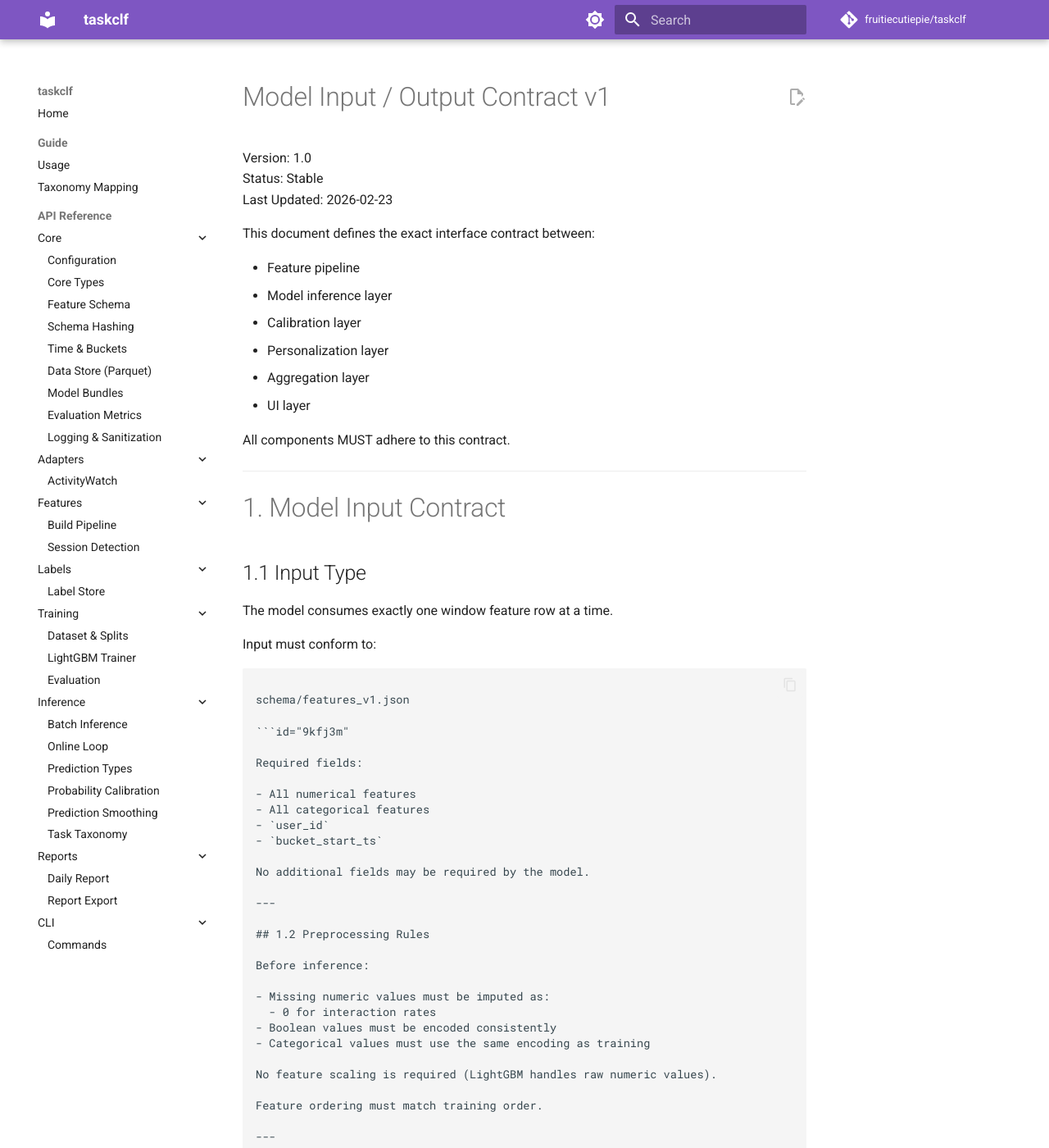
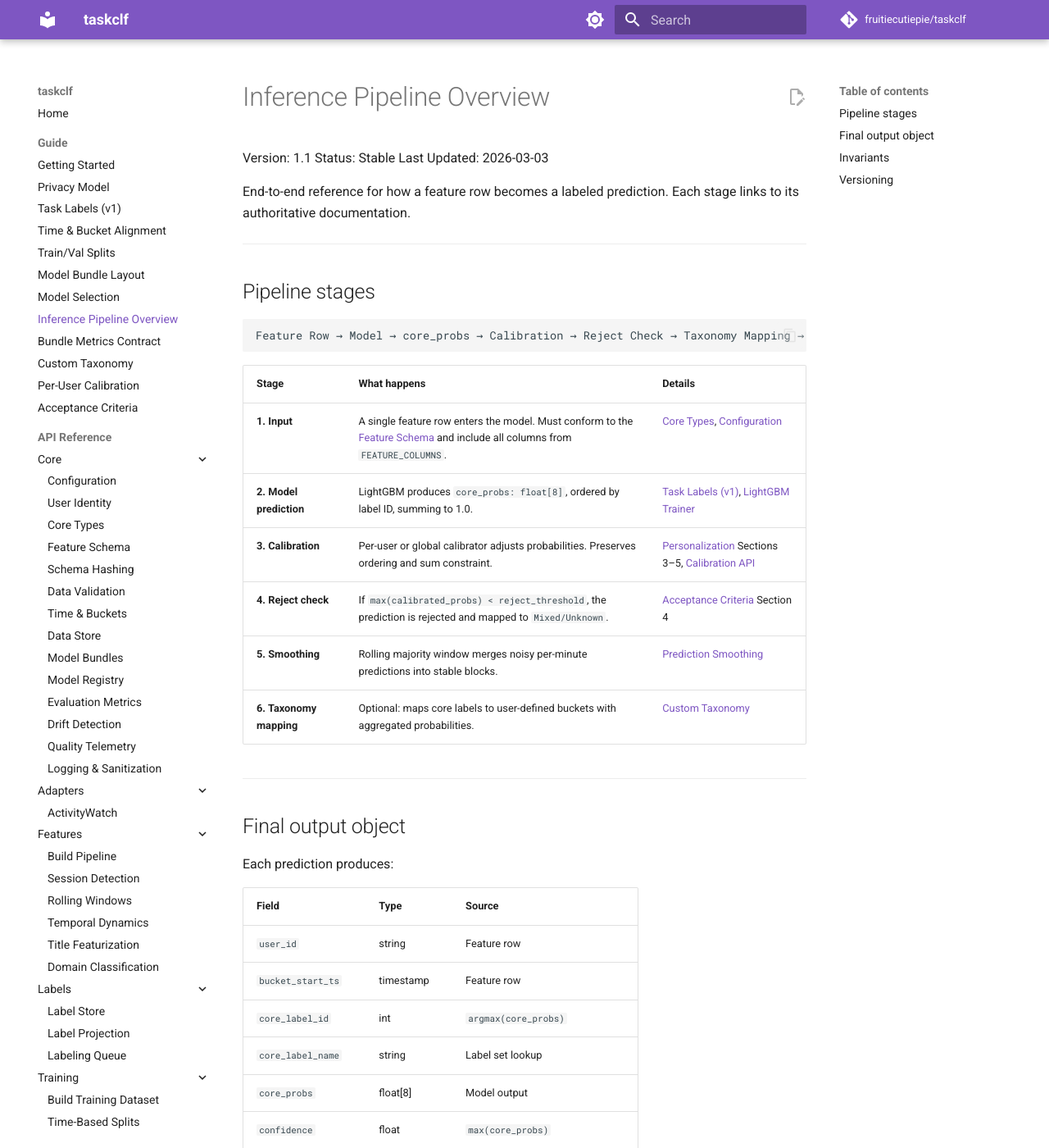
Before and after one commit to fruitiecutiepie/taskclf, an MkDocs documentation site: the page built from docs/guide/model_io.md, in a window 1280 px wide and 1400 px high. Shown: the whole window at 82% size. Built offline with MkDocs 1.6.1 and Material for MkDocs 9.7.7, drawn with Linux system fonts in a browser that asks for light colours; comment, search, counter and statistics services are not loaded; some of the changed text lies outside the part shown.

Commit message:
add missing docs guide

````diff
--- a/docs/guide/model_io.md
+++ b/docs/guide/model_io.md
@@ -1,256 +1,69 @@
-# Model Input / Output Contract v1
+# Inference Pipeline Overview
 
-Version: 1.0
+Version: 1.1
 Status: Stable
-Last Updated: 2026-02-23
+Last Updated: 2026-03-03
 
-This document defines the exact interface contract between:
-
-- Feature pipeline
-- Model inference layer
-- Calibration layer
-- Personalization layer
-- Aggregation layer
-- UI layer
-
-All components MUST adhere to this contract.
+End-to-end reference for how a feature row becomes a labeled prediction.
+Each stage links to its authoritative documentation.
 
 ---
 
-# 1. Model Input Contract
-
-## 1.1 Input Type
-
-The model consumes exactly one window feature row at a time.
-
-Input must conform to:
+## Pipeline stages
 
 ```
+Feature Row → Model → core_probs → Calibration → Reject Check → Taxonomy Mapping → Final Output
+```
 
-schema/features_v1.json
-
-```id="9kfj3m"
-
-Required fields:
-
-- All numerical features
-- All categorical features
-- `user_id`
-- `bucket_start_ts`
-
-No additional fields may be required by the model.
+| Stage | What happens | Details |
+|-------|-------------|---------|
+| **1. Input** | A single feature row enters the model. Must conform to the [Feature Schema](../api/core/schema.md) and include all columns from `FEATURE_COLUMNS`. | [Core Types](../api/core/types.md), [Configuration](../api/core/defaults.md) |
+| **2. Model prediction** | LightGBM produces `core_probs: float[8]`, ordered by label ID, summing to 1.0. | [Task Labels (v1)](labels_v1.md), [LightGBM Trainer](../api/train/lgbm.md) |
+| **3. Calibration** | Per-user or global calibrator adjusts probabilities. Preserves ordering and sum constraint. | [Personalization](personalization.md) Sections 3–5, [Calibration API](../api/infer/calibration.md) |
+| **4. Reject check** | If `max(calibrated_probs) < reject_threshold`, the prediction is rejected and mapped to `Mixed/Unknown`. | [Acceptance Criteria](acceptance.md) Section 4 |
+| **5. Smoothing** | Rolling majority window merges noisy per-minute predictions into stable blocks. | [Prediction Smoothing](../api/infer/smooth.md) |
+| **6. Taxonomy mapping** | Optional: maps core labels to user-defined buckets with aggregated probabilities. | [Custom Taxonomy](taxonomy.md) |
 
 ---
 
-## 1.2 Preprocessing Rules
+## Final output object
 
-Before inference:
+Each prediction produces:
 
-- Missing numeric values must be imputed as:
-  - 0 for interaction rates
-- Boolean values must be encoded consistently
-- Categorical values must use the same encoding as training
+| Field | Type | Source |
+|-------|------|--------|
+| `user_id` | string | Feature row |
+| `bucket_start_ts` | timestamp | Feature row |
+| `core_label_id` | int | `argmax(core_probs)` |
+| `core_label_name` | string | Label set lookup |
+| `core_probs` | float[8] | Model output |
+| `confidence` | float | `max(core_probs)` |
+| `is_rejected` | boolean | Reject check |
+| `mapped_label_name` | string | Taxonomy mapping (or core label) |
+| `mapped_probs` | dict[str, float] | Taxonomy mapping |
+| `model_version` | string | [Model Bundle](model_bundle_layout.md) metadata |
+| `schema_version` | string | Feature schema |
+| `label_version` | string | Label schema |
 
-No feature scaling is required (LightGBM handles raw numeric values).
-
-Feature ordering must match training order.
+See [Prediction Types](../api/infer/prediction.md) for the implementation.
 
 ---
 
-# 2. Model Output Contract
+## Invariants
 
-## 2.1 Raw Model Output
-
-The global model produces:
-
-```
-
-core_probs: float[8]
-
-```
-
-Where:
-
-- Length = 8
-- Ordered by label ID
-- Sum(core_probs) = 1.0
-
-Label ordering must match:
-
-```
-
-schema/labels_v1.json
-
-```
+- **Determinism**: same model + calibrator + mapping + input = identical output. No stochastic inference.
+- **Error handling**: missing features, unknown categoricals, or schema mismatches produce `Mixed/Unknown` — the pipeline never crashes. See [Data Validation](../api/core/validation.md).
+- **Privacy**: no raw titles, keystrokes, or URLs enter or leave the pipeline. See [Privacy Model](privacy.md).
 
 ---
 
-## 2.2 Core Prediction
+## Versioning
 
-Derived from raw output:
+Changes to any of the following require a version bump:
 
-```
-
-core_label_id = argmax(core_probs)
-core_label_name = labels[core_label_id]
-confidence = max(core_probs)
-
-```id="ks3v0m"
-
-Confidence definition:
-
-```
-
-confidence = max(core_probs)
-
-```
-
-Entropy may optionally be logged but is not part of required interface.
-
----
-
-# 3. Reject Policy
-
-After raw prediction:
-
-```
-
-if confidence < REJECT_THRESHOLD:
-is_rejected = true
-else:
-is_rejected = false
-
-```
-
-If rejected:
-
-- core_label is still computed
-- But final mapped_label becomes `Mixed/Unknown`
-- Window is logged for potential relabeling
-
-Reject threshold is configurable and versioned separately.
-
----
-
-# 4. Calibration Layer
-
-If per-user calibration is enabled:
-
-1. Raw core_probs
-2. Apply user calibrator (if exists)
-3. Produce calibrated_probs
-
-Calibrator must:
-
-- Preserve ordering
-- Preserve probability sum = 1.0
-- Not change label count
-
-If no user calibrator exists:
-
-- Use global calibration (optional)
-- Or use raw probabilities
-
----
-
-# 5. Personalization Mapping Layer
-
-Mapping takes:
-
-```
-
-core_label_id
-core_probs
-user_mapping_config
-
-```
-
-Outputs:
-
-```
-
-mapped_label_name
-mapped_probs
-
-```id="c9xw2a"
-
-Rules:
-
-- mapped_probs must sum to 1.0
-- If multiple core labels map to same user bucket:
-  - mapped_prob[bucket] = sum(core_probs of mapped labels)
-- If rejected:
-  - mapped_label = "Mixed/Unknown"
-
-Mapping must not alter core_probs.
-
----
-
-# 6. Final Inference Output Object
-
-Each window must produce:
-
-```
-
-{
-"user_id": string,
-"bucket_start_ts": timestamp,
-"core_label_id": int,
-"core_label_name": string,
-"core_probs": float[8],
-"confidence": float,
-"is_rejected": boolean,
-"mapped_label_name": string,
-"mapped_probs": { string: float },
-"model_version": string,
-"schema_version": "features_v1",
-"label_version": "labels_v1"
-}
-
-```
-
-This structure is stable and versioned.
-
----
-
-# 7. Determinism Requirement
-
-Given:
-
-- Same model artifact
-- Same calibrator
-- Same mapping config
-- Same input feature row
-
-Inference must produce identical output.
-
-No stochastic inference allowed.
-
----
-
-# 8. Error Handling
-
-If:
-
-- Missing required feature
-- Unknown categorical value
-- Schema mismatch
-
-Then:
-
-- Log error
-- Mark window as `Mixed/Unknown`
-- Do NOT crash inference pipeline
-
----
-
-# 9. Versioning
-
-Changing any of the following requires version bump:
-
-- Label ordering
+- Label ordering or count
 - Output structure
 - Confidence definition
 - Reject semantics
 - Calibration insertion point
-- Mapping semantics
+- Taxonomy mapping semantics
--- a/mkdocs.yml
+++ b/mkdocs.yml
@@ -52,39 +52,67 @@ plugins:
 nav:
   - Home: index.md
   - Guide:
-      - Usage: guide/usage.md
-      - Taxonomy Mapping: guide/taxonomy.md
+      - Getting Started: guide/usage.md
+      - Privacy Model: guide/privacy.md
+      - Task Labels (v1): guide/labels_v1.md
+      - Time & Bucket Alignment: guide/time_spec.md
+      - Train/Val Splits: guide/splits.md
+      - Model Bundle Layout: guide/model_bundle_layout.md
+      - Model Selection: guide/model_selection.md
+      - Inference Pipeline Overview: guide/model_io.md
+      - Bundle Metrics Contract: guide/metrics_contract.md
+      - Custom Taxonomy: guide/taxonomy.md
+      - Per-User Calibration: guide/personalization.md
+      - Acceptance Criteria: guide/acceptance.md
   - API Reference:
       - Core:
           - Configuration: api/core/defaults.md
+          - User Identity: api/core/config.md
           - Core Types: api/core/types.md
           - Feature Schema: api/core/schema.md
           - Schema Hashing: api/core/hashing.md
+          - Data Validation: api/core/validation.md
           - Time & Buckets: api/core/time.md
-          - Data Store (Parquet): api/core/store.md
+          - Data Store: api/core/store.md
           - Model Bundles: api/core/model_io.md
+          - Model Registry: api/model_registry.md
           - Evaluation Metrics: api/core/metrics.md
+          - Drift Detection: api/core/drift.md
+          - Quality Telemetry: api/core/telemetry.md
           - Logging & Sanitization: api/core/logging.md
       - Adapters:
           - ActivityWatch: api/adapters/activitywatch.md
       - Features:
           - Build Pipeline: api/features/build.md
           - Session Detection: api/features/sessions.md
+          - Rolling Windows: api/features/windows.md
+          - Temporal Dynamics: api/features/dynamics.md
+          - Title Featurization: api/features/text.md
+          - Domain Classification: api/features/domain.md
       - Labels:
           - Label Store: api/labels/store.md
+          - Label Projection: api/labels/projection.md
+          - Labeling Queue: api/labels/queue.md
       - Training:
-          - Dataset & Splits: api/train/dataset.md
+          - Build Training Dataset: api/train/build_dataset.md
+          - Time-Based Splits: api/train/dataset.md
           - LightGBM Trainer: api/train/lgbm.md
-          - Evaluation: api/train/evaluate.md
+          - Calibrator Fitting: api/train/calibrate.md
+          - Model Evaluation: api/train/evaluate.md
+          - Retrain Pipeline: api/train/retrain.md
       - Inference:
+          - Baseline (Rule-Based): api/infer/baseline.md
           - Batch Inference: api/infer/batch.md
           - Online Loop: api/infer/online.md
           - Prediction Types: api/infer/prediction.md
           - Probability Calibration: api/infer/calibration.md
           - Prediction Smoothing: api/infer/smooth.md
+          - Drift Monitor: api/infer/monitor.md
           - Task Taxonomy: api/infer/taxonomy.md
       - Reports:
           - Daily Report: api/report/daily.md
           - Report Export: api/report/export.md
+      - UI:
+          - Web UI & System Tray: api/ui/labeling.md
       - CLI:
           - Commands: api/cli/main.md
````
Also changed, not shown: docs/api/ui/labeling.md (+9 -9 lines), docs/guide/personalization.md (+4 -10 lines), docs/index.md (+41 -49 lines).
